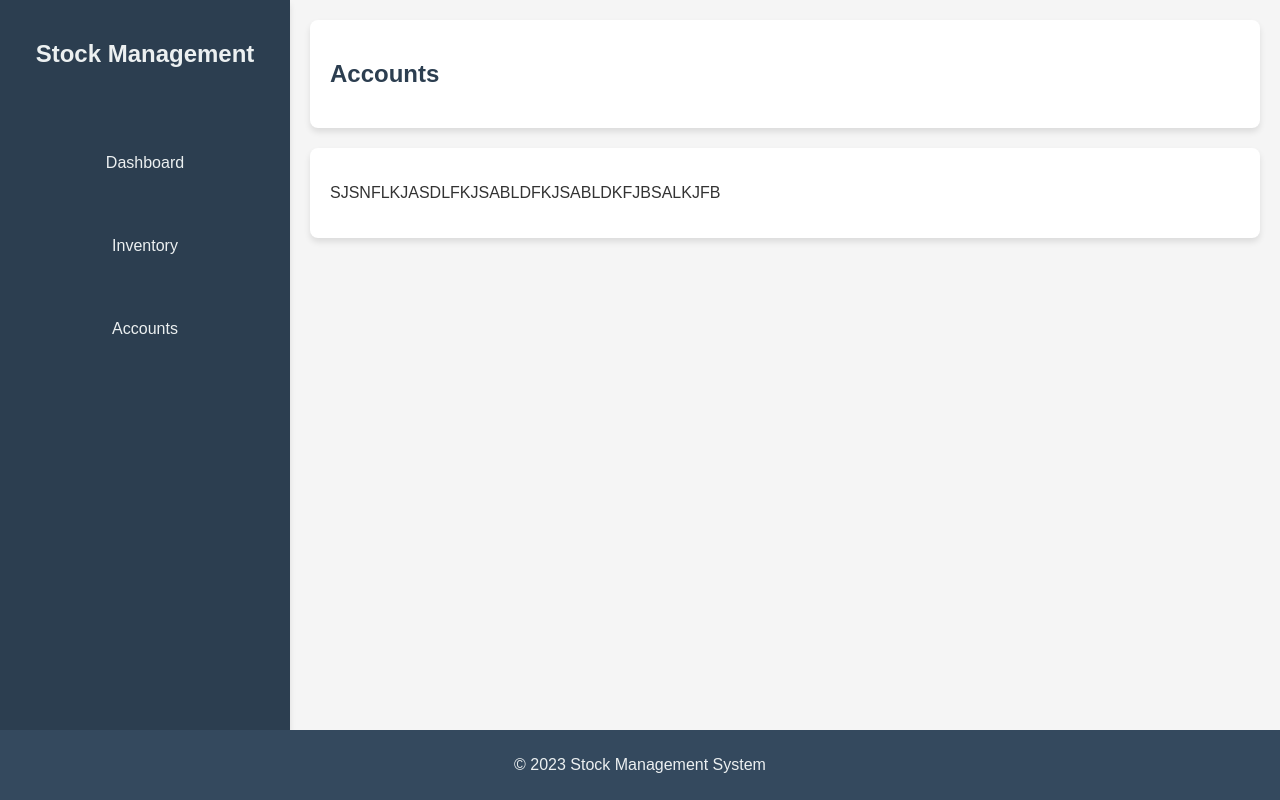
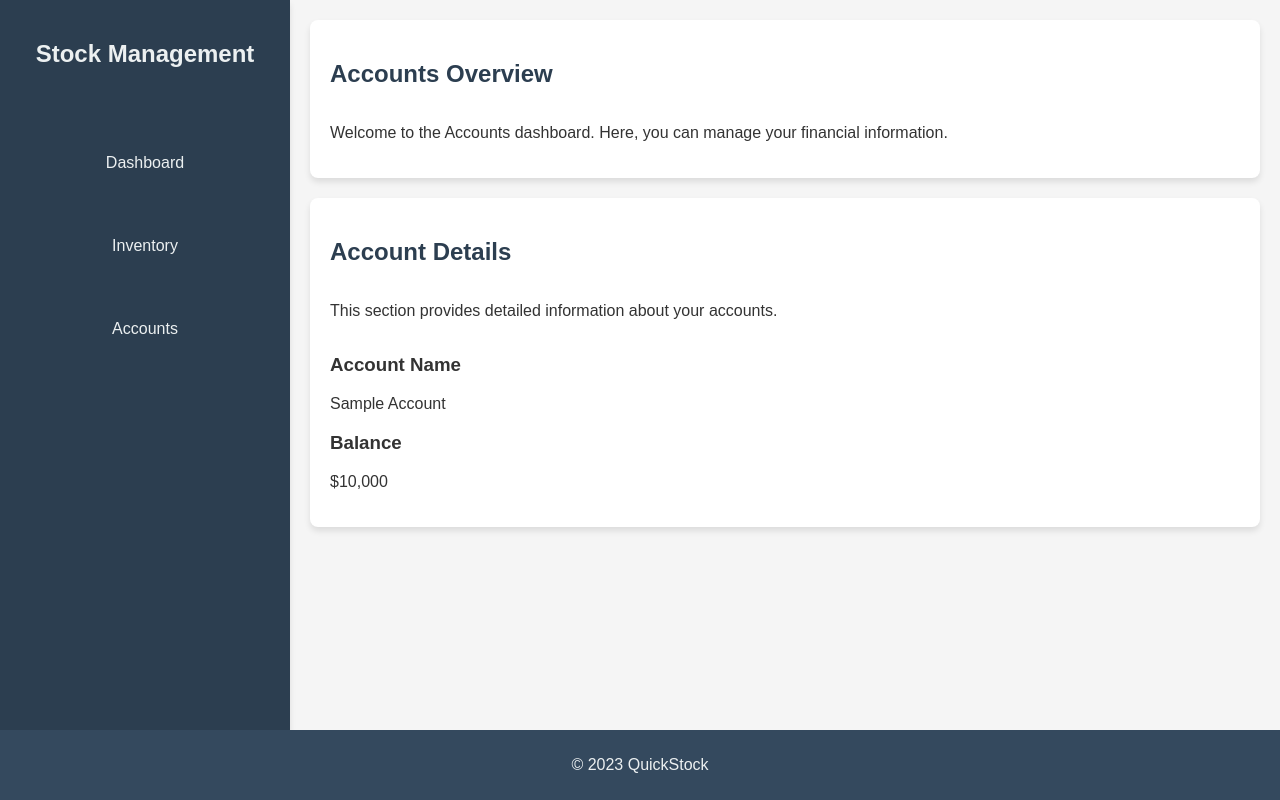
Before and after one commit to lahndrick/QuickStock, a React (Create React App) app in the folder react-app/: page /accounts in a window 1280 px wide. Built offline with nearby package versions, Linux system fonts and the light colour scheme.

Commit message:
Testing react

```diff
--- a/react-app/src/App.js
+++ b/react-app/src/App.js
@@ -4,6 +4,7 @@ import { BrowserRouter as Router, Routes, Route, Link } from 'react-router-dom';
 import './App.css';
 import InventoryComponent from './components/Inventory';
 import AccountsComponent from './components/Accounts';
+import DashboardComponent from './components/Dashboard';
 
 // Define functional components for each section
 const Dashboard = () => (
@@ -38,7 +39,7 @@ function App() {
 						<ul>
 							{/* Wrap the entire li with Link */}
 							<li>
-								<Link to="/">
+								<Link to="/dashboard">
 									Dashboard
 								</Link>
 							</li>
@@ -57,7 +58,7 @@ function App() {
 
 					<main className="app-main">
 						<Routes>
-							<Route path="/" element={<Dashboard />} />
+							<Route path="/dashboard" element={<DashboardComponent />} />
 							<Route path="/inventory" element={<InventoryComponent />} />
 							<Route path="/accounts" element={<AccountsComponent />} />
 						</Routes>
@@ -66,7 +67,7 @@ function App() {
 			</Router>
 
 			<footer className="app-footer">
-				<p>&copy; 2023 Stock Management System</p>
+				<p>&copy; 2023 QuickStock</p>
 			</footer>
 		</div>
 	);
--- a/react-app/src/components/Accounts.js
+++ b/react-app/src/components/Accounts.js
@@ -1,22 +1,44 @@
 // Dashboard.js
 
-import React from 'react';
+import React, { useEffect } from 'react';
 
 function Accounts() {
+	useEffect(() => {
+		// Set the page title when the component mounts
+		document.title = 'Accounts Dashboard';
+
+		// Optionally, you can reset the title when the component unmounts
+		return () => {
+			document.title = 'Original Title'; // Replace with your original title
+		};
+	}, []);
 	return (
+
 		<div>
 			<section className="dashboard-section">
 				{/* Dashboard content goes here */}
-				<h2>Accounts</h2>
+				<h2>Accounts Overview</h2>
+				<p>Welcome to the Accounts dashboard. Here, you can manage your financial information.</p>
 				{/* ... */}
 			</section>
 			<section className="dashboard-section">
-				{/* Dashboard content goes here */}
-				<p>SJSNFLKJASDLFKJSABLDFKJSABLDKFJBSALKJFB</p>
-				{/* ... */}
+				{/* Additional section for detailed information */}
+				<h2>Account Details</h2>
+				<p>This section provides detailed information about your accounts.</p>
+				<div className="account-details">
+					{/* Example content, replace with your actual data */}
+					<div className="account-item">
+						<h3>Account Name</h3>
+						<p>Sample Account</p>
+					</div>
+					<div className="account-item">
+						<h3>Balance</h3>
+						<p>$10,000</p>
+					</div>
+					{/* Add more account details as needed */}
+				</div>
 			</section>
 		</div>
-
 	);
 }
 
--- a/react-app/src/components/Dashboard.js
+++ b/react-app/src/components/Dashboard.js
@@ -1,13 +1,27 @@
 // Dashboard.js
 
-import React from 'react';
+import React, { useEffect } from 'react';
 
-const Dashboard = () => (
-	<section className="dashboard-section">
-		{/* Dashboard content goes here */}
-		<h2>Overview</h2>
-		{/* ... */}
-	</section>
-);
+function Dashboard() {
+	useEffect(() => {
+		// Set the page title when the component mounts
+		document.title = 'Dashboard';
+
+		// Optionally, you can reset the title when the component unmounts
+		return () => {
+			document.title = 'Original Title'; // Replace with your original title
+		};
+	}, []);
+	return (
+		<div>
+			<section className="dashboard-section">
+				{/* Dashboard content goes here */}
+				<h2>Dashboard</h2>
+				<p></p>
+				{/* ... */}
+			</section>
+		</div>
+	);
+}
 
 export default Dashboard;
```
Also changed, not shown: react-app/public/manifest.json.
